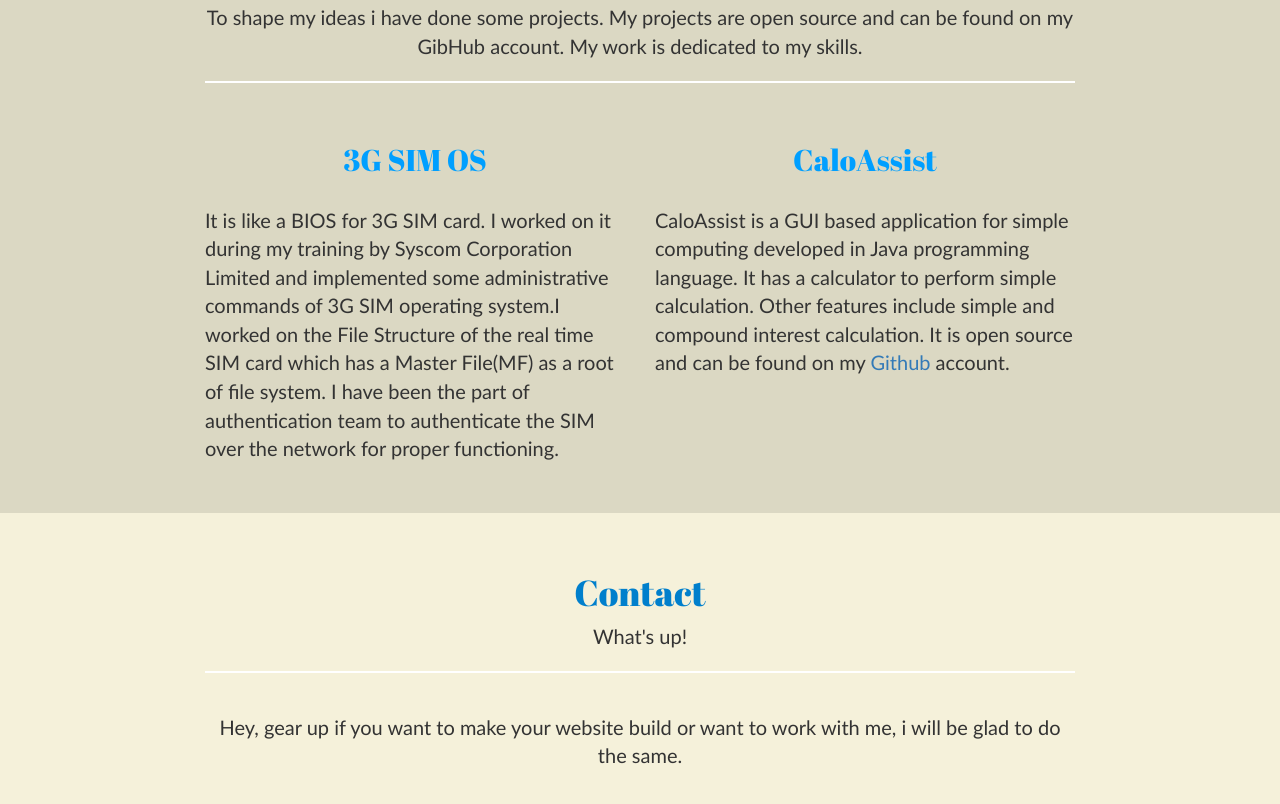
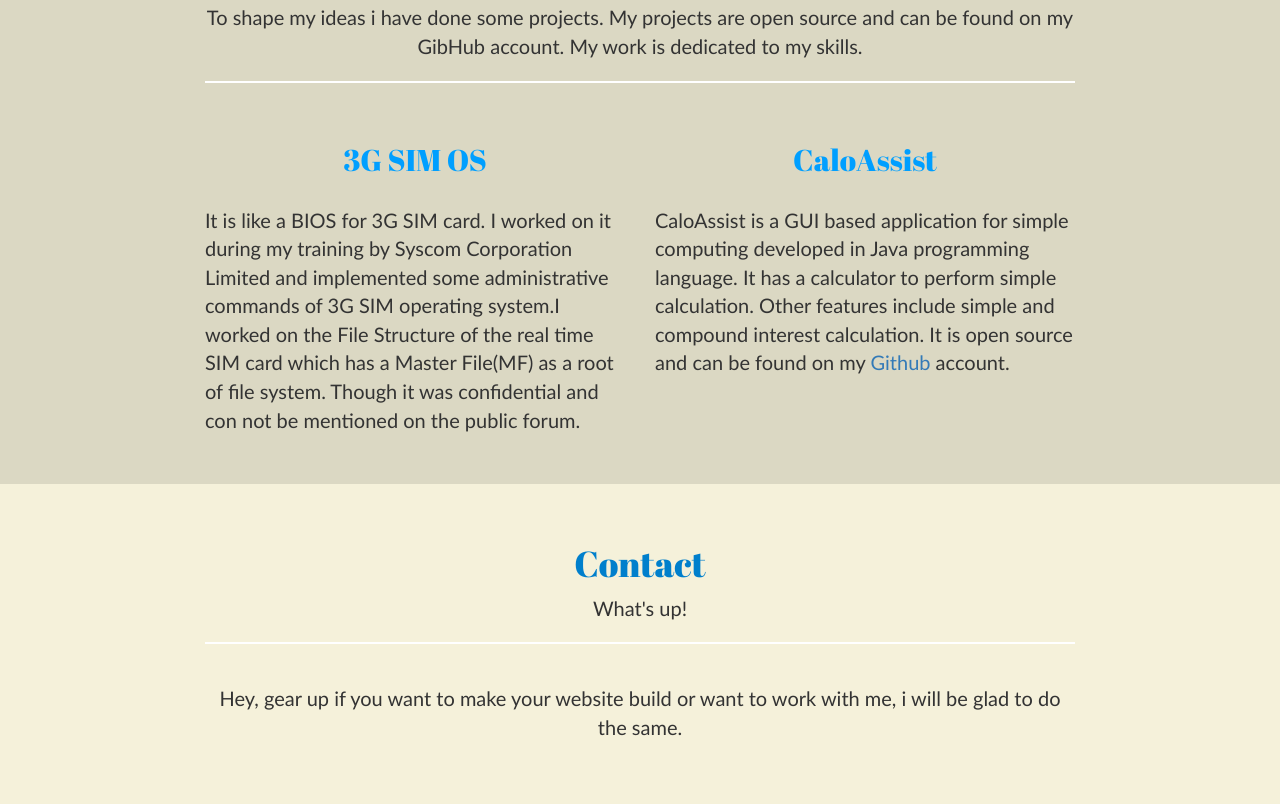
Before and after one commit to FacilitativeAasim/FacilitativeAasim.github.io, a plain HTML site: page index.html in a window 1280 px wide. Shown: the part 2266-3070 px from the top of the page. Drawn offline with nearby package versions, Linux system fonts and the light colour scheme; grey boxes are pictures that could not be loaded; a web font is replaced by a local one.

Commit message:
Update index.html

```diff
--- a/index.html
+++ b/index.html
@@ -157,7 +157,7 @@
 						<div class="col-sm-6" >
 							<h2 class="text-center" >3G SIM OS</h2><br/>
 							<p>
-								It is like a BIOS for 3G SIM card. I worked on it during my training by Syscom Corporation Limited and implemented some administrative commands of 3G SIM operating system.I worked on the File Structure of the real time SIM card which has a Master File(MF) as a root of file system. I have been the part of authentication team to authenticate the SIM over the network for proper functioning.
+								It is like a BIOS for 3G SIM card. I worked on it during my training by Syscom Corporation Limited and implemented some administrative commands of 3G SIM operating system.I worked on the File Structure of the real time SIM card which has a Master File(MF) as a root of file system. Though it was confidential and con not be mentioned on the public forum.
 							</p>
 						</div>
 						<div class="col-sm-6">
@@ -166,12 +166,7 @@
 								CaloAssist is a GUI based application for simple computing developed in Java programming language. It has a calculator to perform simple calculation. Other features include simple and compound interest calculation. It is open source and can be found on my <a href="https://github.com/MoAasim/Application">Github</a> account.
 							</p>
 						</div>
-						<!-- <div class="col-sm-4">
-							<h2 class="text-center" >iStory</h2><br/>
-							<p>
-								It is a Web application to inspire people. At this platform people can write their success, motivational or inpirational stories to mativate others.It is still under development and shortly be available to the users.
-							</p>
-						</div> -->
+
 					</div>
 					<br/><br/>
 
```
